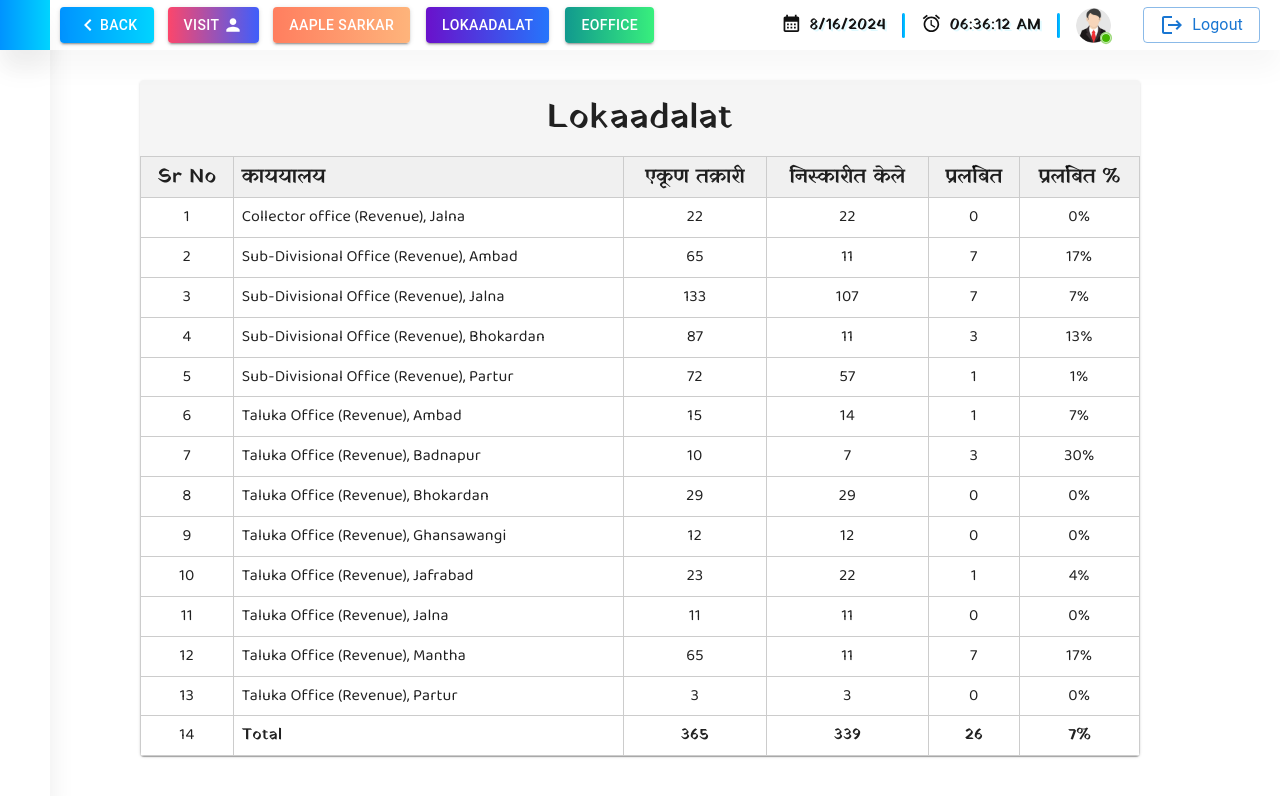
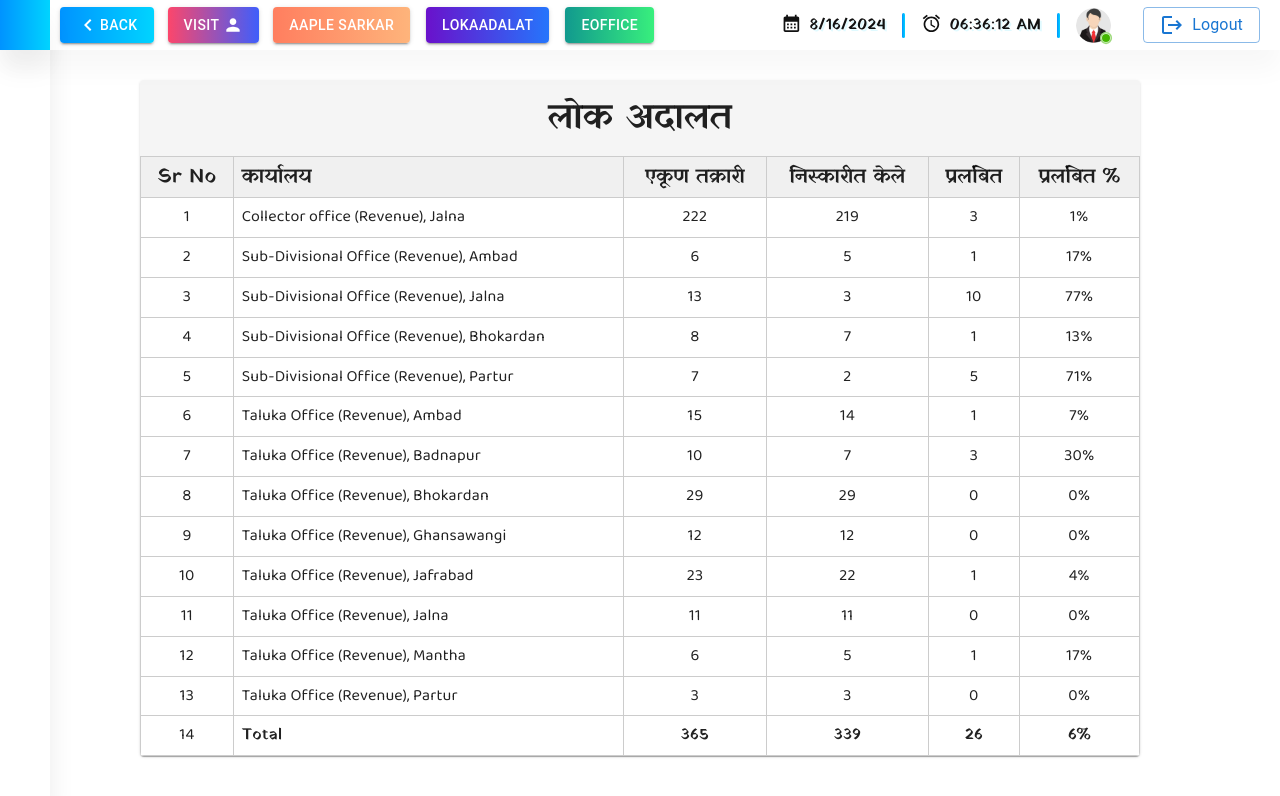
Before and after one commit to Asdhumal09/collector-website, a React (Create React App) app: page /lokaadalat in a window 1280 px wide. Shown: the top 796 px of the page. Built offline with nearby package versions, Linux system fonts and the light colour scheme.

Commit message:
correlations in tables (#9)
Co-authored-by: Akshay Dhumal <akshaydhumal.ek@gmail.com>

```diff
--- a/src/pages/ApaleSarkarTable.js
+++ b/src/pages/ApaleSarkarTable.js
@@ -15,38 +15,38 @@ import TopBar from "./TopBar";
 const data = [
     {
       office: "Collector office (Revenue), Jalna",
-    totalComplaints: 22,
-    resolved: 22,
-    pending: 0,
-    pendingPercent: "0%",
+      totalComplaints: 222,
+      resolved: 219,
+      pending: 3,
+      pendingPercent: "1%",
     },
     {
       office: "Sub-Divisional Office (Revenue), Ambad",
-    totalComplaints: 65,
-    resolved: 11,
-    pending: 7,
+      totalComplaints: 6,
+      resolved: 5,
+      pending: 1,
       pendingPercent: "17%",
     },
     {
       office: "Sub-Divisional Office (Revenue), Jalna",
-    totalComplaints: 133,
-    resolved: 107,
-    pending: 7,
-    pendingPercent: "7%",
+      totalComplaints: 13,
+      resolved: 3,
+      pending: 10,
+      pendingPercent: "77%",
     },
     {
       office: "Sub-Divisional Office (Revenue), Bhokardan",
-    totalComplaints: 87,
-    resolved: 11,
-    pending: 3,
+      totalComplaints: 8,
+      resolved: 7,
+      pending: 1,
       pendingPercent: "13%",
     },
     {
       office: "Sub-Divisional Office (Revenue), Partur",
-    totalComplaints: 72,
-    resolved: 57,
-    pending: 1,
-    pendingPercent: "1%",
+      totalComplaints: 7,
+      resolved: 2,
+      pending: 5,
+      pendingPercent: "71%",
     },
     {
       office: "Taluka Office (Revenue), Ambad",
@@ -92,9 +92,9 @@ const data = [
     },
     {
       office: "Taluka Office (Revenue), Mantha",
-    totalComplaints: 65,
-    resolved: 11,
-    pending: 7,
+      totalComplaints: 6,
+      resolved: 5,
+      pending:1,
       pendingPercent: "17%",
     },
     {
@@ -109,7 +109,7 @@ const data = [
       totalComplaints: 365,
       resolved: 339,
       pending: 26,
-    pendingPercent: "7%",
+      pendingPercent: "6%",
     },
   ];
 
@@ -136,7 +136,7 @@ const ApaleSarkarTable = () => {
           className="ff_yatra"
           sx={{ fontSize: "35px", backgroundColor: "#f5f5f5", padding: "10px" }}
         >
-         Aaple Sarkar
+         आपल सरकार
         </Typography>
 
         <Table>
@@ -144,7 +144,7 @@ const ApaleSarkarTable = () => {
             <TableRow>
               {[
                 "Sr No",
-                "काययालय",
+                "कार्यालय",
                 "एकूण तक्रारी",
                 "निस्कारीत केले",
                 "प्रलंबित",
--- a/src/pages/LokaadalatTable.js
+++ b/src/pages/LokaadalatTable.js
@@ -15,38 +15,38 @@ import TopBar from "./TopBar";
 const data = [
   {
     office: "Collector office (Revenue), Jalna",
-    totalComplaints: 22,
-    resolved: 22,
-    pending: 0,
-    pendingPercent: "0%",
+    totalComplaints: 222,
+    resolved: 219,
+    pending: 3,
+    pendingPercent: "1%",
   },
   {
     office: "Sub-Divisional Office (Revenue), Ambad",
-    totalComplaints: 65,
-    resolved: 11,
-    pending: 7,
+    totalComplaints: 6,
+    resolved: 5,
+    pending: 1,
     pendingPercent: "17%",
   },
   {
     office: "Sub-Divisional Office (Revenue), Jalna",
-    totalComplaints: 133,
-    resolved: 107,
-    pending: 7,
-    pendingPercent: "7%",
+    totalComplaints: 13,
+    resolved: 3,
+    pending: 10,
+    pendingPercent: "77%",
   },
   {
     office: "Sub-Divisional Office (Revenue), Bhokardan",
-    totalComplaints: 87,
-    resolved: 11,
-    pending: 3,
+    totalComplaints: 8,
+    resolved: 7,
+    pending: 1,
     pendingPercent: "13%",
   },
   {
     office: "Sub-Divisional Office (Revenue), Partur",
-    totalComplaints: 72,
-    resolved: 57,
-    pending: 1,
-    pendingPercent: "1%",
+    totalComplaints: 7,
+    resolved: 2,
+    pending: 5,
+    pendingPercent: "71%",
   },
   {
     office: "Taluka Office (Revenue), Ambad",
@@ -92,9 +92,9 @@ const data = [
   },
   {
     office: "Taluka Office (Revenue), Mantha",
-    totalComplaints: 65,
-    resolved: 11,
-    pending: 7,
+    totalComplaints: 6,
+    resolved: 5,
+    pending:1,
     pendingPercent: "17%",
   },
   {
@@ -109,7 +109,7 @@ const data = [
     totalComplaints: 365,
     resolved: 339,
     pending: 26,
-    pendingPercent: "7%",
+    pendingPercent: "6%",
   },
 ];
 
@@ -136,7 +136,7 @@ const LokaadalatTable = () => {
           className="ff_yatra"
           sx={{ fontSize: "35px", backgroundColor: "#f5f5f5", padding: "10px" }}
         >
-          Lokaadalat
+          लोक अदालत
         </Typography>
 
         <Table>
@@ -144,7 +144,7 @@ const LokaadalatTable = () => {
             <TableRow>
               {[
                 "Sr No",
-                "काययालय",
+                "कार्यालय",
                 "एकूण तक्रारी",
                 "निस्कारीत केले",
                 "प्रलंबित",
```
Also changed, not shown: src/pages/EOfficeTable.js (line endings or trailing spaces). Lines whose indentation alone changed are shown as unchanged.
